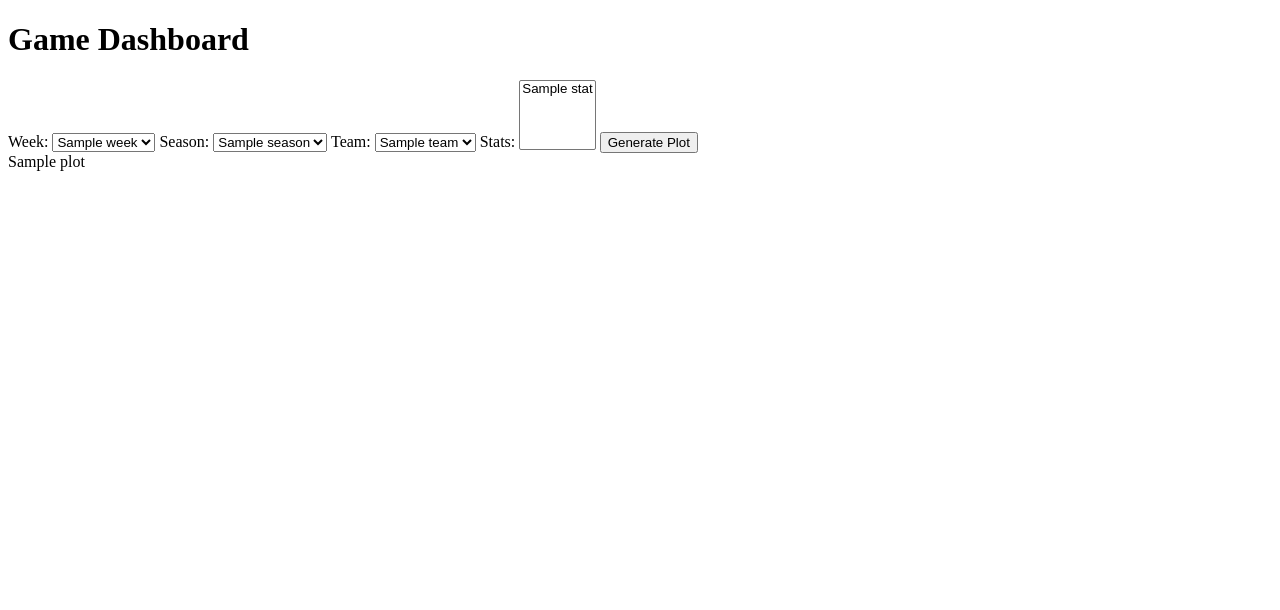
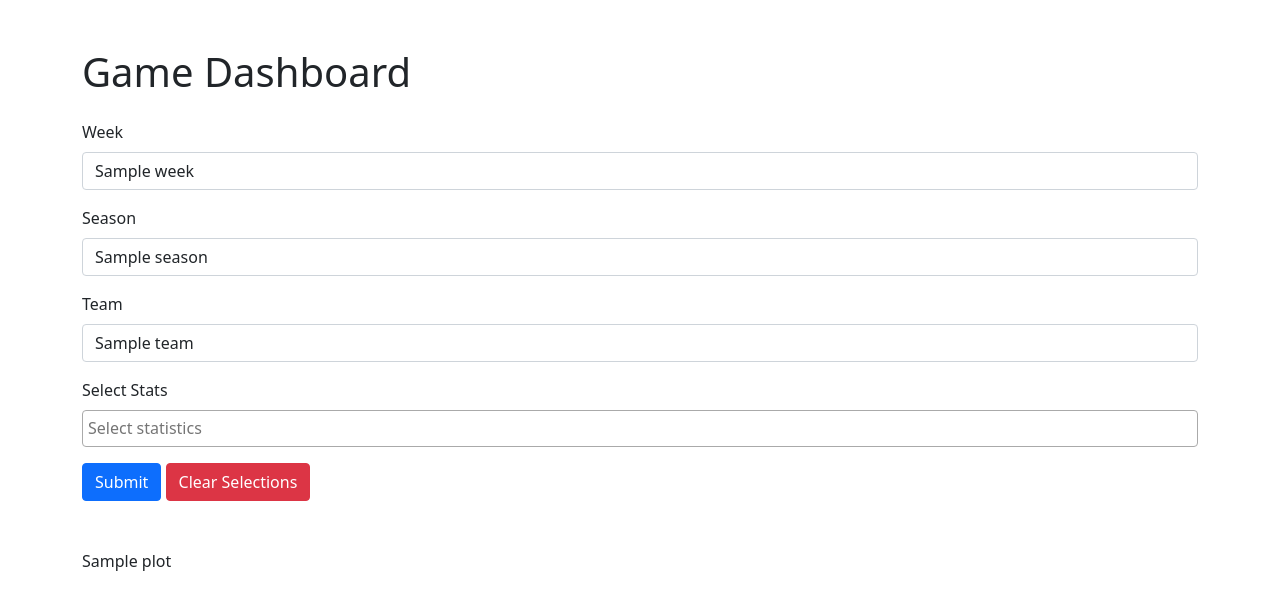
Before and after one commit to pedrodgn/sports_analysis, a Flask app: template templates/game_dashboard.html in a window 1280 px wide. Shown: the top 610 px of the page. Run offline with Flask 3, Linux system fonts and the light colour scheme; the template is opened without the code that fills it: most values are stand-ins (such as "Sample title", 1, 10 or a date in 2020); parts of the project's set-up code (start-up, migrations or seed data) failed here and were passed over; some libraries are stand-ins or nearby versions.

Commit message:
select options

```diff
--- a/templates/game_dashboard.html
+++ b/templates/game_dashboard.html
@@ -4,45 +4,69 @@
     <meta charset="UTF-8">
     <meta name="viewport" content="width=device-width, initial-scale=1.0">
     <title>Game Dashboard</title>
+    <link href="https://cdn.jsdelivr.net/npm/bootstrap@5.1.0/dist/css/bootstrap.min.css" rel="stylesheet">
+    <link href="https://cdn.jsdelivr.net/npm/select2@4.1.0-rc.0/dist/css/select2.min.css" rel="stylesheet" />
 </head>
 <body>
+    <div class="container mt-5">
         <h1>Game Dashboard</h1>
-    <form method="POST">
-        <label for="week">Week:</label>
-        <select name="week">
+        <form method="POST" class="mt-4">
+            <div class="mb-3">
+                <label for="week" class="form-label">Week</label>
+                <select id="week" name="week" class="form-control">
                     {% for week in weeks %}
                         <option value="{{ week }}">{{ week }}</option>
                     {% endfor %}
                 </select>
-
-        <label for="season">Season:</label>
-        <select name="season">
+            </div>
+            <div class="mb-3">
+                <label for="season" class="form-label">Season</label>
+                <select id="season" name="season" class="form-control">
                     {% for season in seasons %}
                         <option value="{{ season }}">{{ season }}</option>
                     {% endfor %}
                 </select>
-
-        <label for="team">Team:</label>
-        <select name="team">
+            </div>
+            <div class="mb-3">
+                <label for="team" class="form-label">Team</label>
+                <select id="team" name="team" class="form-control">
                     {% for team in teams %}
                         <option value="{{ team }}">{{ team }}</option>
                     {% endfor %}
                 </select>
-
-        <label for="stats">Stats:</label>
-        <select name="stats" multiple>
+            </div>
+            <div class="mb-3">
+                <label for="stats" class="form-label">Select Stats</label>
+                <select id="stats" name="stats" class="form-control select2" multiple="multiple" style="width: 100%;">
                     {% for stat in stats_options %}
                         <option value="{{ stat }}">{{ stat }}</option>
                     {% endfor %}
                 </select>
-
-        <input type="submit" value="Generate Plot">
+            </div>
+            <button type="submit" class="btn btn-primary">Submit</button>
+            <button type="button" id="clear-stats" class="btn btn-danger">Clear Selections</button>
         </form>
 
-    <div>
+        <div class="mt-5">
             {% if plot %}
-            {{ plot|safe }}
+                {{ plot | safe }}
             {% endif %}
         </div>
+    </div>
+
+    <script src="https://code.jquery.com/jquery-3.6.0.min.js"></script>
+    <script src="https://cdn.jsdelivr.net/npm/select2@4.1.0-rc.0/dist/js/select2.min.js"></script>
+    <script>
+        $(document).ready(function() {
+            $('.select2').select2({
+                placeholder: "Select statistics",
+                allowClear: true
+            });
+
+            $('#clear-stats').click(function() {
+                $('.select2').val(null).trigger('change');
+            });
+        });
+    </script>
 </body>
 </html>
```
Also changed, not shown: templates/season_dashboard.html (+32 -10 lines). Lines whose indentation alone changed are shown as unchanged.
